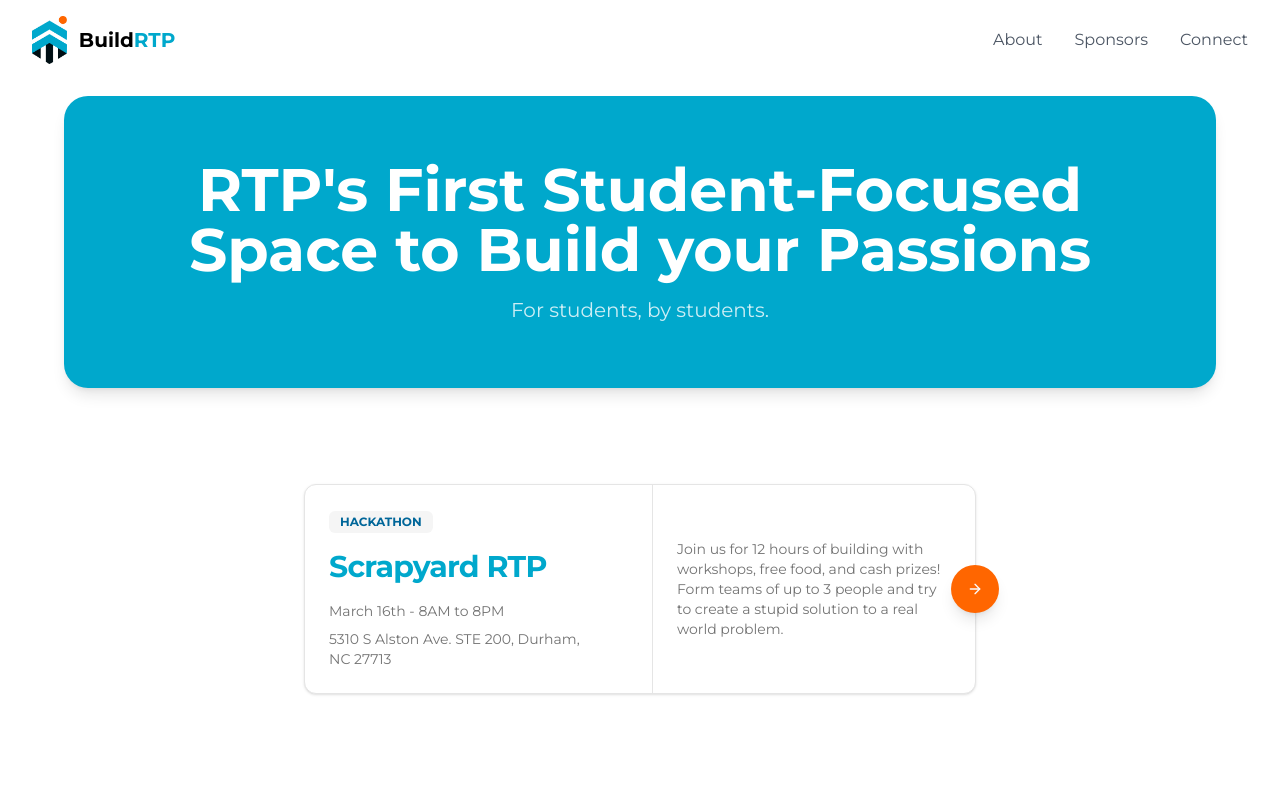
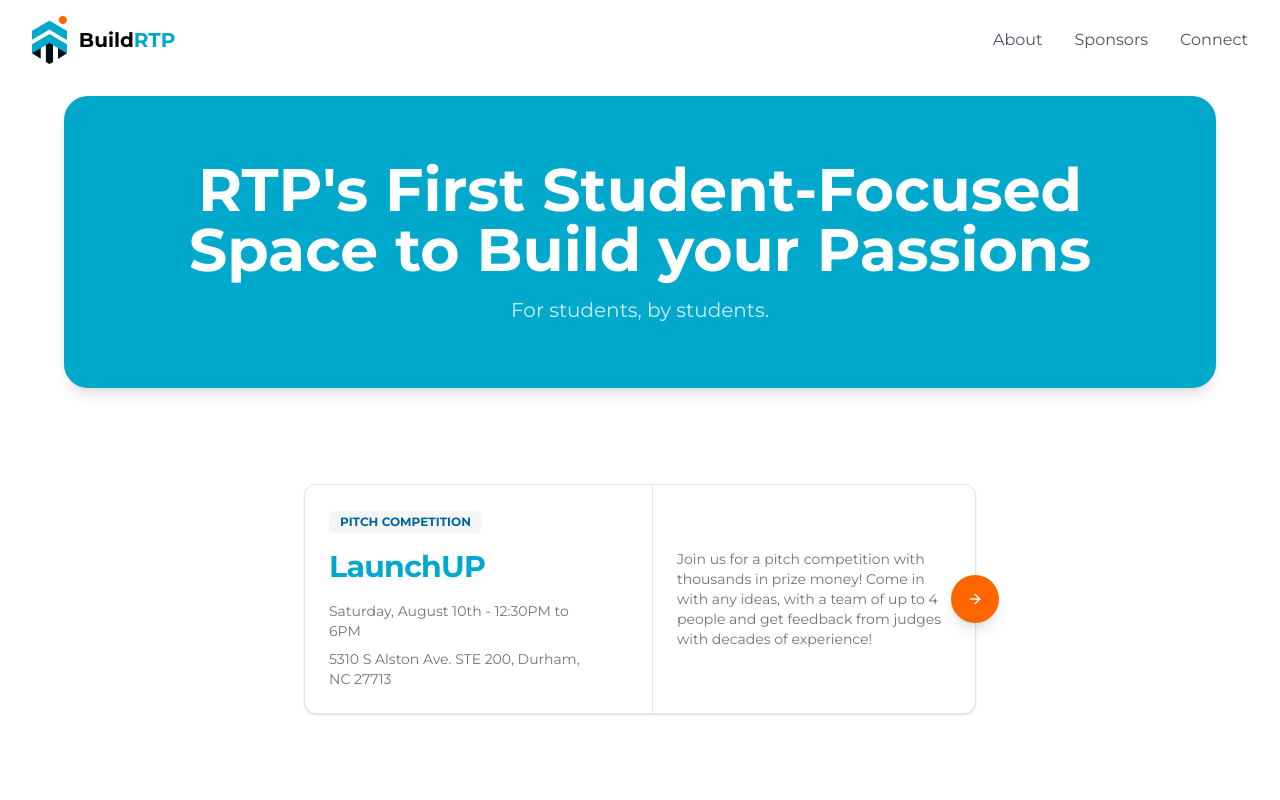
Before and after one commit to BuildRTP/BuildRTPLandingPage, a Next.js app: page / in a window 1280 px wide. Shown: the top 800 px of the page. Built offline with nearby package versions, Linux system fonts and the light colour scheme.

Commit message:
Update page.tsx

```diff
--- a/src/app/page.tsx
+++ b/src/app/page.tsx
@@ -13,12 +13,12 @@ export default function Home() {
         <HeroSection />
 
         <EventCard
-          eventType="HACKATHON"
-          title="Scrapyard RTP"
-          date="March 16th - 8AM to 8PM"
+          eventType="PITCH COMPETITION"
+          title="LaunchUP"
+          date="Saturday, August 10th - 12:30PM to 6PM"
           location="5310 S Alston Ave. STE 200, Durham, NC 27713"
-          description="Join us for 12 hours of building with workshops, free food, and cash prizes! Form teams of up to 3 people and try to create a stupid solution to a real world problem."
-          signupUrl="https://scrapyard.hackclub.com/rtp"
+          description="Join us for a pitch competition with thousands in prize money! Come in with any ideas, with a team of up to 4 people and get feedback from judges with decades of experience!"
+          signupUrl="https://buildrtp.org"
         />
         <AboutSection />
         <SponsorsSection />
```
